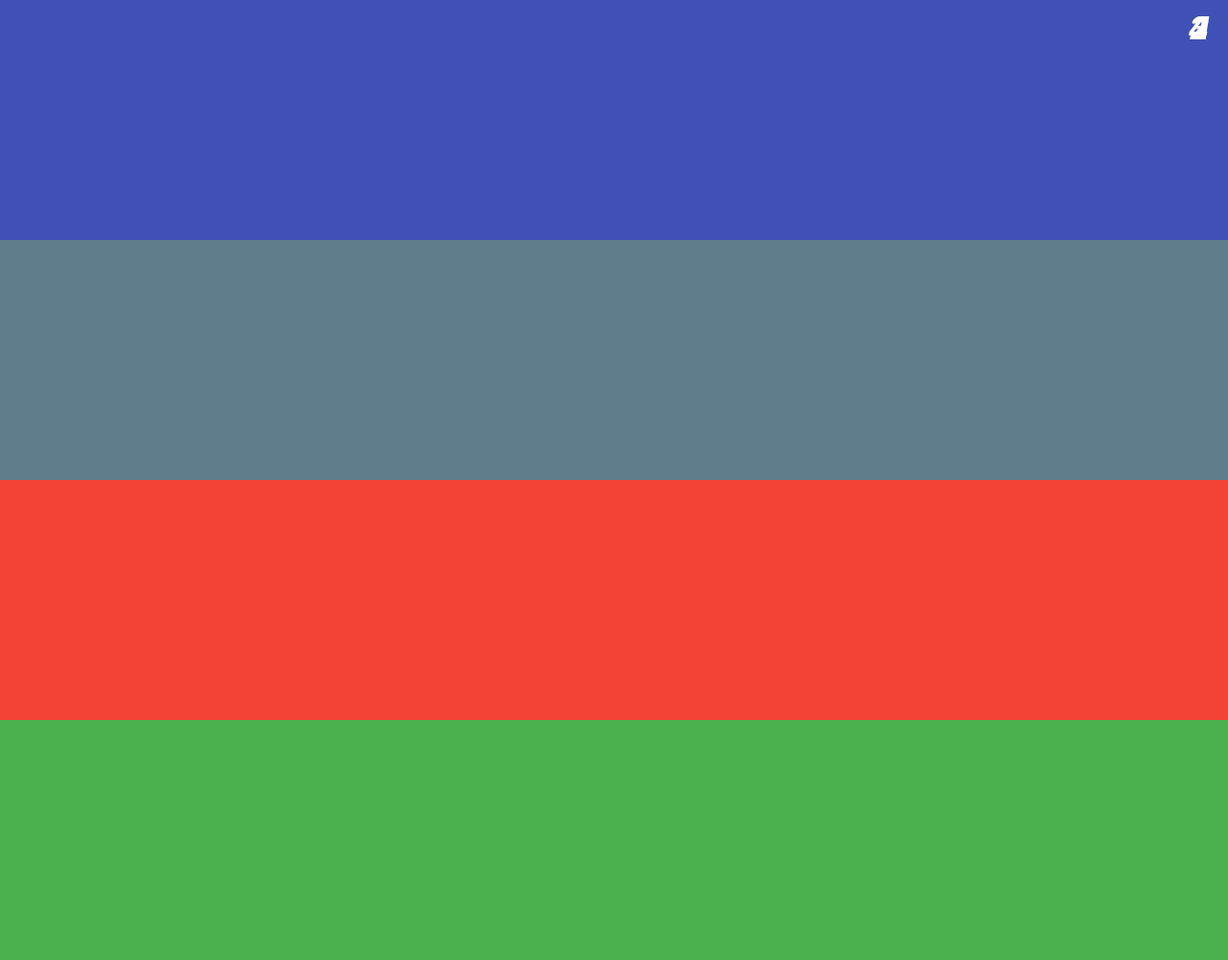
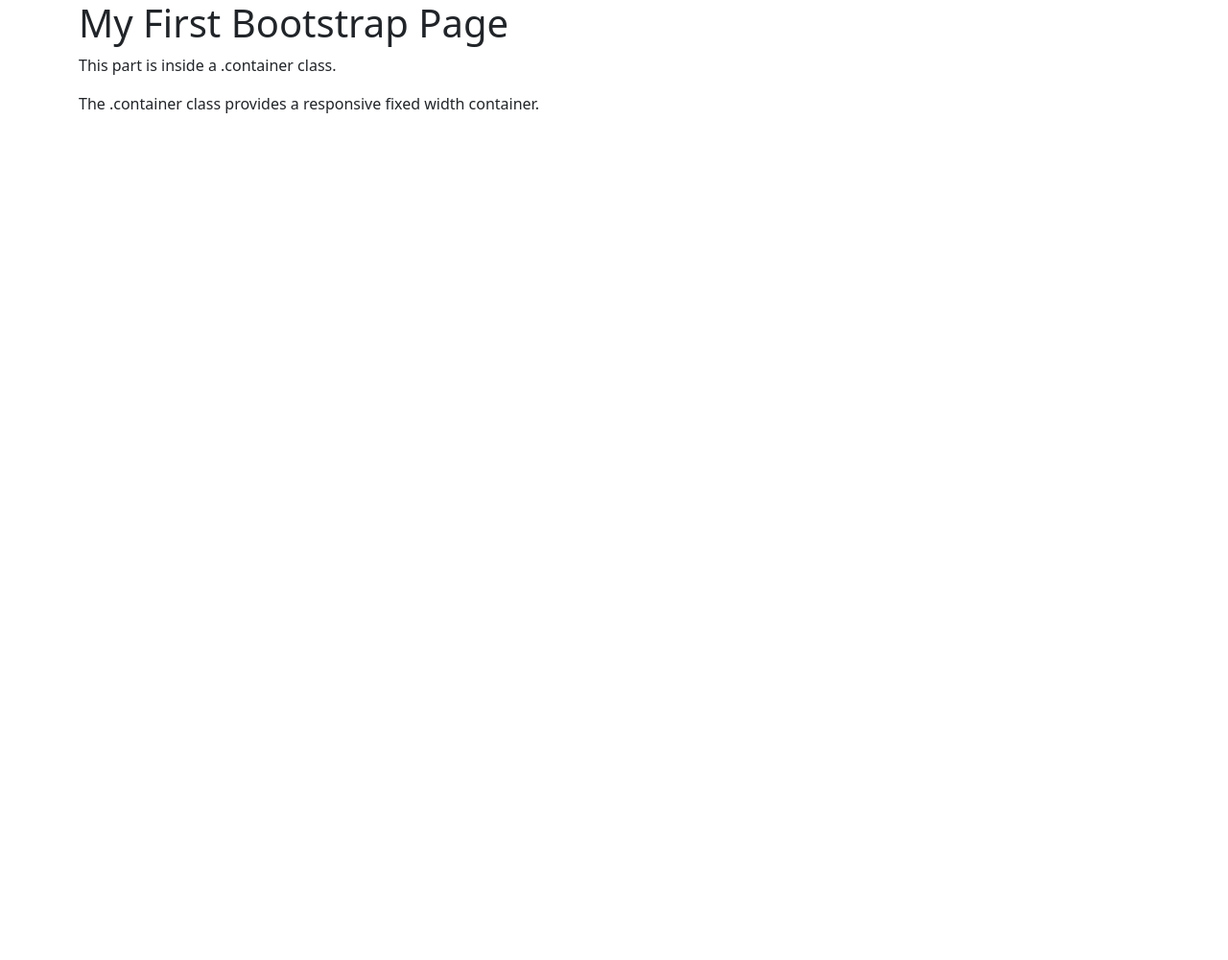
Before and after one commit to steadxcz/sqliteTraining, a website: page public/root/index.html in a window 1280 px wide. Shown: the whole page at 96% size. After the commit the page ends 800 px from the top, so only its background shows below. Drawn offline with nearby package versions, Linux system fonts and the light colour scheme.

Commit message:
connected root page to bootstrap

```diff
--- a/public/root/index.html
+++ b/public/root/index.html
@@ -3,72 +3,26 @@
 
 <head>
   <meta charset="utf-8">
-  <meta name="viewport" content="width=device-width, initial-scale=1, shrink-to-fit=no">
-  <title>JavaScript SimpleAdaptiveSlider - Слайдер для сайта на чистом JavaScript [Example 02]</title>
-  <!-- Подключаем CSS слайдера -->
-  <link rel="stylesheet" href="/examples/libs/simple-adaptive-slider/simple-adaptive-slider.min.css">
-  <!-- Подключаем JS слайдера -->
-  <script defer src="/examples/libs/simple-adaptive-slider/simple-adaptive-slider.min.js"></script>
-  <script>
-    document.addEventListener('DOMContentLoaded', function () {
-      // инициализация слайдера
-      var slider = new SimpleAdaptiveSlider('.slider', {
-        autoplay: false,
-        interval: 5000,
-        swipe: true,
-      });
-    });
-  </script>
-  <style>
-    body {
-      margin: 0;
-      font-family: -apple-system, BlinkMacSystemFont, 'Segoe UI', Roboto, 'Helvetica Neue', Arial,
-        sans-serif, 'Apple Color Emoji', 'Segoe UI Emoji', 'Segoe UI Symbol';
-    }
+  <meta name="viewport" content="width=device-width, initial-scale=1">
+  <title>Bootstrap 5 Example</title>
+  <!-- Подключаем CSS слайдера
+  <link rel="stylesheet" href="styles.css">
+   Подключаем JS слайдера
+  <script defer src="script.js"></script>-->
 
-    /* дополнительные стили для этого примера */
-    .slider__items {
-      counter-reset: slide;
-    }
+  <!-- Latest compiled and minified CSS -->
+  <link href="https://cdn.jsdelivr.net/npm/bootstrap@5.1.3/dist/css/bootstrap.min.css" rel="stylesheet">
 
-    .slider__item {
-      counter-increment: slide;
-    }
+  <!-- Latest compiled JavaScript -->
+  <script src="https://cdn.jsdelivr.net/npm/bootstrap@5.1.3/dist/js/bootstrap.bundle.min.js"></script>
 
-    .slider__item>div::before {
-      content: counter(slide);
-      position: absolute;
-      top: 10px;
-      right: 20px;
-      color: #fff;
-      font-style: italic;
-      font-size: 32px;
-      font-weight: bold;
-    }
-  </style>
 </head>
 
 <body>
-  <!-- Разметка слайдера -->
-  <div class="slider">
-    <div class="slider__wrapper">
-      <div class="slider__items">
-        <div class="slider__item">
-          <div style="height: 250px; background: #3f51b5;"></div>
-        </div>
-        <div class="slider__item">
-          <div style="height: 250px; background: #607d8b;"></div>
-        </div>
-        <div class="slider__item">
-          <div style="height: 250px; background: #f44336;"></div>
-        </div>
-        <div class="slider__item">
-          <div style="height: 250px; background: #4caf50;"></div>
-        </div>
-      </div>
-    </div>
-    <a class="slider__control slider__control_prev" href="#" role="button" data-slide="prev"></a>
-    <a class="slider__control slider__control_next" href="#" role="button" data-slide="next"></a>
+  <div class="container">
+    <h1>My First Bootstrap Page</h1>
+    <p>This part is inside a .container class.</p>
+    <p>The .container class provides a responsive fixed width container.</p>
   </div>
 </body>
 
```
Also changed, not shown: index.js (+14 -2 lines), public/root/script.js (added), public/root/styles.css (added).
